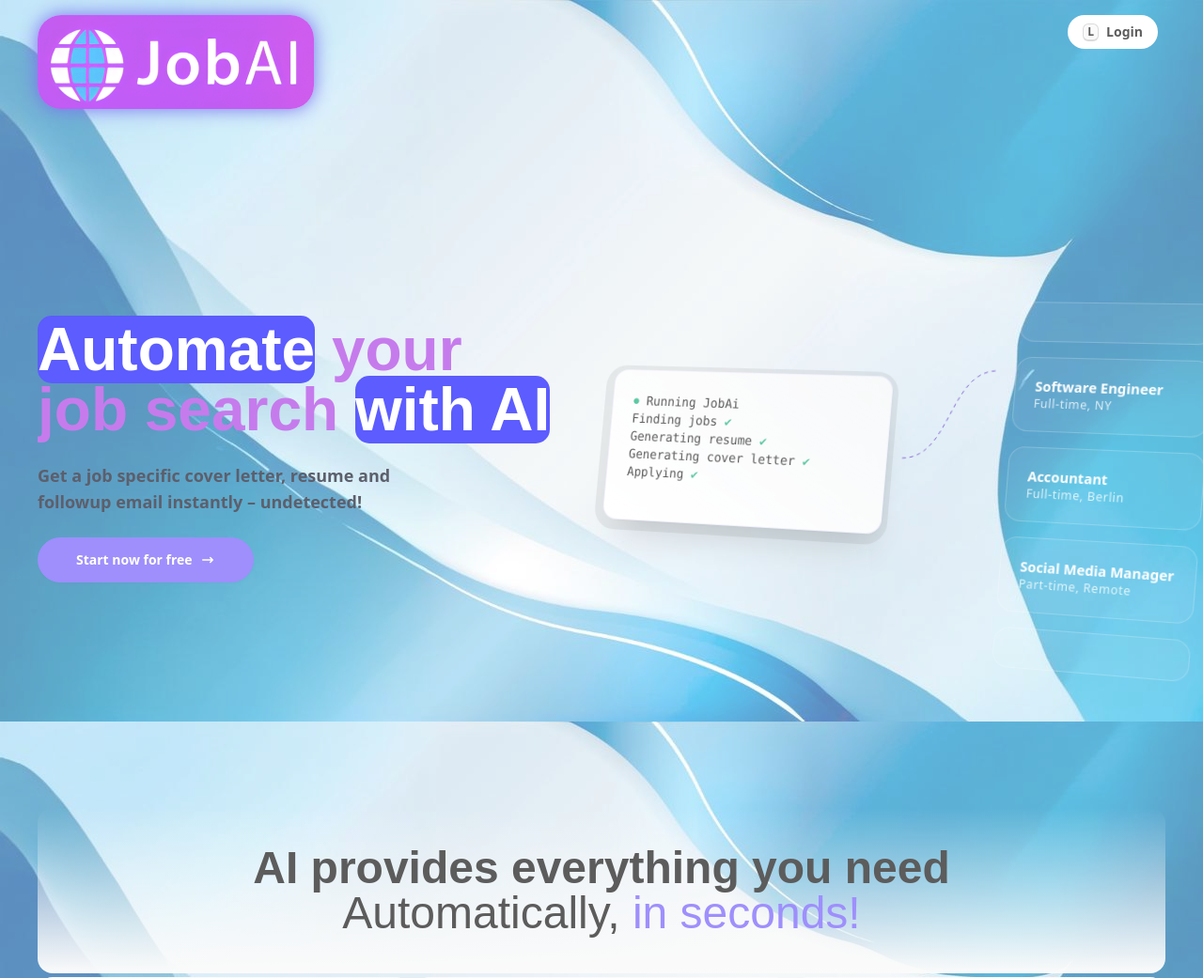
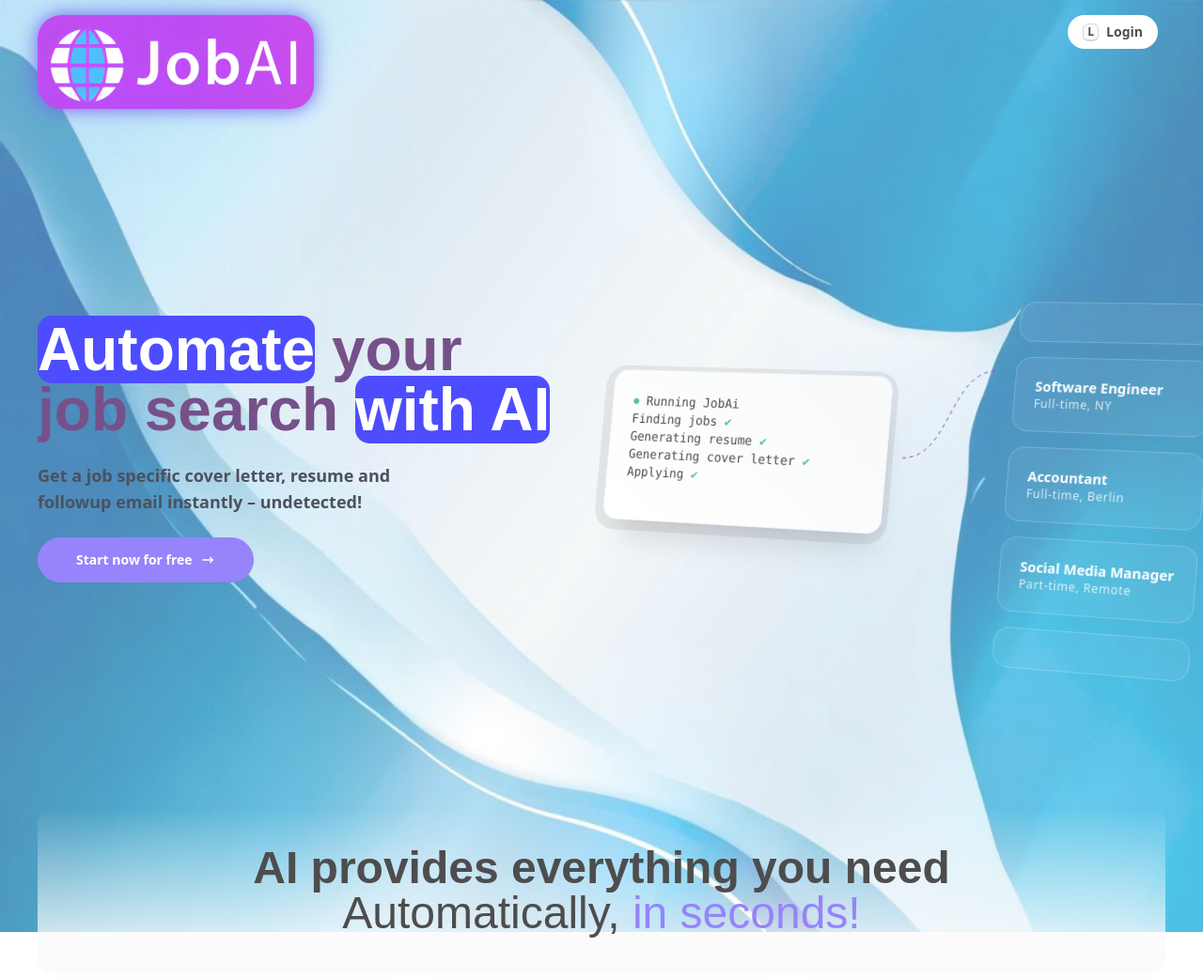
Before and after one commit to PrudhwiRaj1/JobAi, a Django app: page / in a window 1280 px wide. Shown: the top 1041 px of the page at 94% size. Run offline with Django 5.2, Linux system fonts and the light colour scheme; parts of the project's set-up code (start-up, migrations or seed data) failed here and were passed over; some web fonts are replaced.

Commit message:
10th Commit

```diff
--- a/JobAi/JobAi_App/templates/index.html
+++ b/JobAi/JobAi_App/templates/index.html
@@ -28,7 +28,7 @@
 <link rel="stylesheet" href="{% static 'assets/css/index.css'%}">
 <body
 	class="grid grid-cols-[1fr_1rem_repeat(2,min(37.5rem,calc(50%-1rem)))_1rem_1fr] bg-top bg-no-repeat [background-size:200vw] lg:[background-size:100%_62rem] [:where(&>*)]:[grid-column:3/5]"
-	style="background: url('static/images/bg1.png');opacity: 0.64;">
+	style="background-image: url('static/images/bg1.png');opacity: 0.7;">
 
 	<!-- navbar -->
 	<nav class="navbar px-0 flex justify-between items-start">
@@ -51,14 +51,14 @@
 	</nav>
 	<!-- hero -->
 	<div
-		class="grid place-content-center items-center gap-y-6 overflow-hidden [grid-column:3/5] lg:h-[clamp(40rem,calc(100vh-4rem),50rem)] lg:justify-between lg:[grid-column:3/7] lg:[grid-template-columns:subgrid]">
+		class="grid place-content-center items-center gap-y-6 overflow-hidden [grid-column:3/5] lg:h-[clamp(40rem,calc(100vh-4rem),50rem)] lg:justify-between lg:[grid-column:3/7] lg:[grid-template-columns:subgrid]" >
 		<div class="z-[1] flex flex-col items-start gap-6 py-6">
 			<h1 class="relative font-title text-[clamp(4rem,20vw,3.75rem)] leading-none">
-				<b style="color:white;background-color: blue;border-radius: 15px;">Automate</b> <span class="font-bold" style="color: rgb(167, 49, 226);"> your</span><br /><span class='font-bold' style="color: rgb(167, 49, 226);">job search</span> <span class="font-bold" style="color:white;background-color:blue;border-radius: 15px;"> with AI </span></h1>
+				<b style="color:white;background-color: blue;border-radius: 15px;">Automate</b> <span class="font-bold" style="color: rgb(60, 7, 87);"> your</span><br /><span class='font-bold' style="color: rgb(60, 7, 87);">job search</span> <span class="font-bold" style="color:white;background-color:blue;border-radius: 15px;"> with AI </span></h1>
 			<p class="text-lg [text-wrap:balance] font-bold opacity-90" style="color:rgb(1, 5, 26);">
 				Get a job specific cover letter, resume and followup email instantly – undetected! </p>
 			<div class="flex flex-col gap-4 sm:flex-row">
-				<a href="{%url 'login'%}" class="btn btn-primary px-10 group" id="mainCTA">
+				<a href="{%url 'login'%}" class="btn btn-primary px-10 group font-bolder" id="mainCTA">
 					<span>
 						Start now for free </span>
 					<svg xmlns="http://www.w3.org/2000/svg" viewBox="0 0 16 16" fill="currentColor"
@@ -166,7 +166,7 @@
 	</h2>
 
 	<!-- top features -->
-	<div class="grid gap-1 py-1 lg:grid-cols-3">
+	<div class="grid gap-1 py-1 lg:grid-cols-3" >
 		<div class="flex flex-col items-center gap-8 rounded-box bg-gradient-to-b from-base-200 py-10">
 			<!-- <div class="aspect-square p-2 bg-accent font-title font-bold text-xl rounded-full grid place-content-center">
         <svg class="text-accent-content" width="16" height="16" viewBox="0 0 48 48" fill="none" xmlns="http://www.w3.org/2000/svg"><path d="M10 24L20 34L40 14" stroke="currentColor" stroke-width="8" stroke-linecap="round" stroke-linejoin="round"/></svg>
@@ -432,7 +432,7 @@
 		</a>
 
 		<nav class="my-4 flex flex-col">
-			<img src="{% static 'images/JobAi2.png'%}" alt="JobAi" class="h-10" style="height: 50px;border-radius: 25px;box-shadow: 0 0 20px rgb(48, 35, 229);">
+			<img src="{% static 'images/JobAi2.png'%}" alt="JobAi" class="h-10" style="height: 50px;border-radius: 25px;box-shadow: 0 0 15px rgb(48, 35, 229);">
 	<br><br>		<a href="/privacy-policy">Privacy Policy</a>
 			<a href="/terms-of-service">Terms of Service</a>
 			<a href="/influencer-program">Affiliate Program</a>
@@ -503,7 +503,7 @@
 	</footer>
 	<!-- Add floating CTA -->
 	<div id="floatingCTA" class="fixed bottom-4 end-4 z-50 hidden lg:hidden">
-		<a href="/signin" class="btn btn-accent shadow-lg">
+		<a href="/signin" class="btn btn-primary shadow-lg ">
 			Start now for free <svg xmlns="http://www.w3.org/2000/svg" viewBox="0 0 16 16" fill="currentColor"
 				class="size-6">
 				<path fill-rule="evenodd"
```
